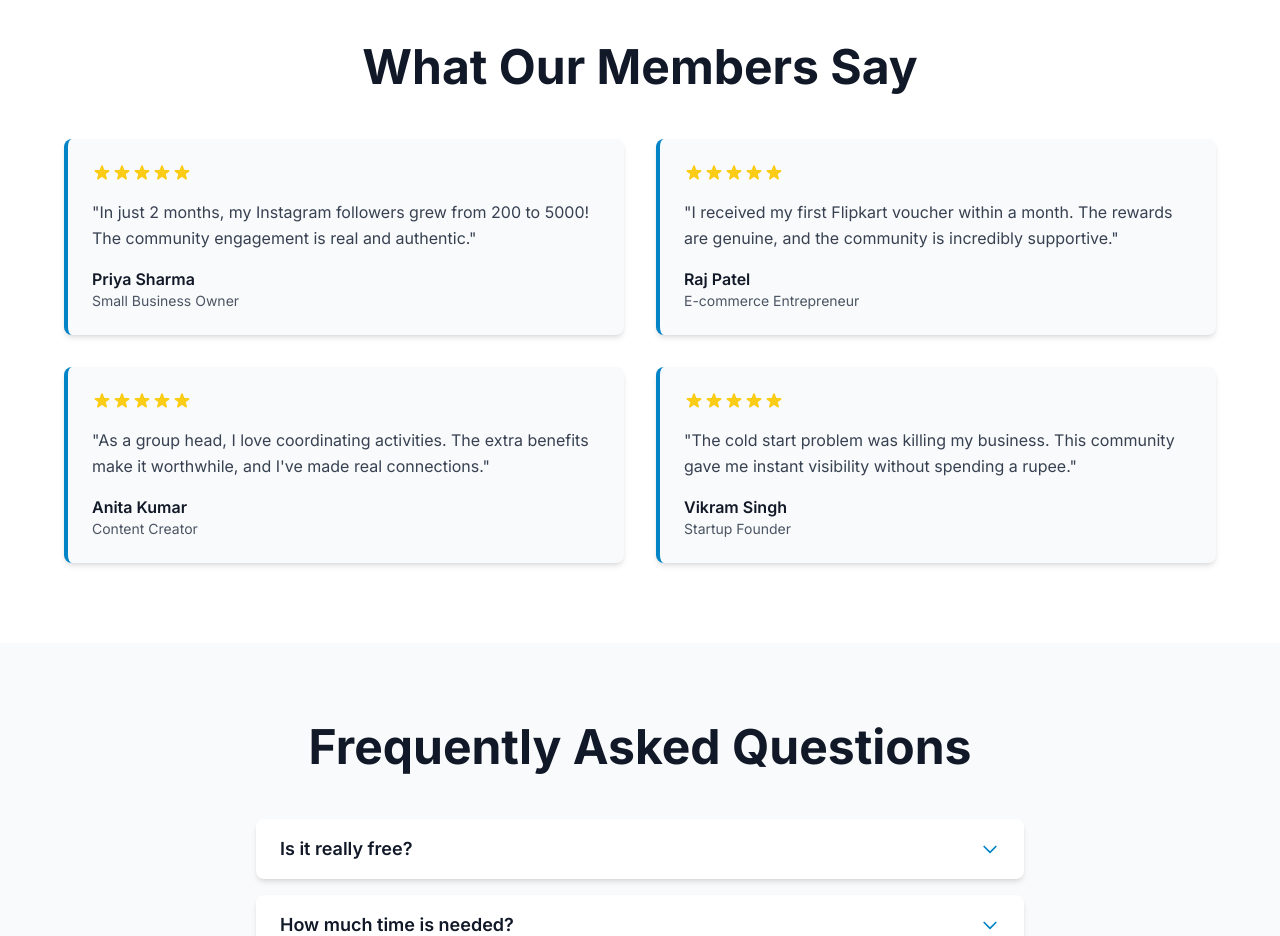
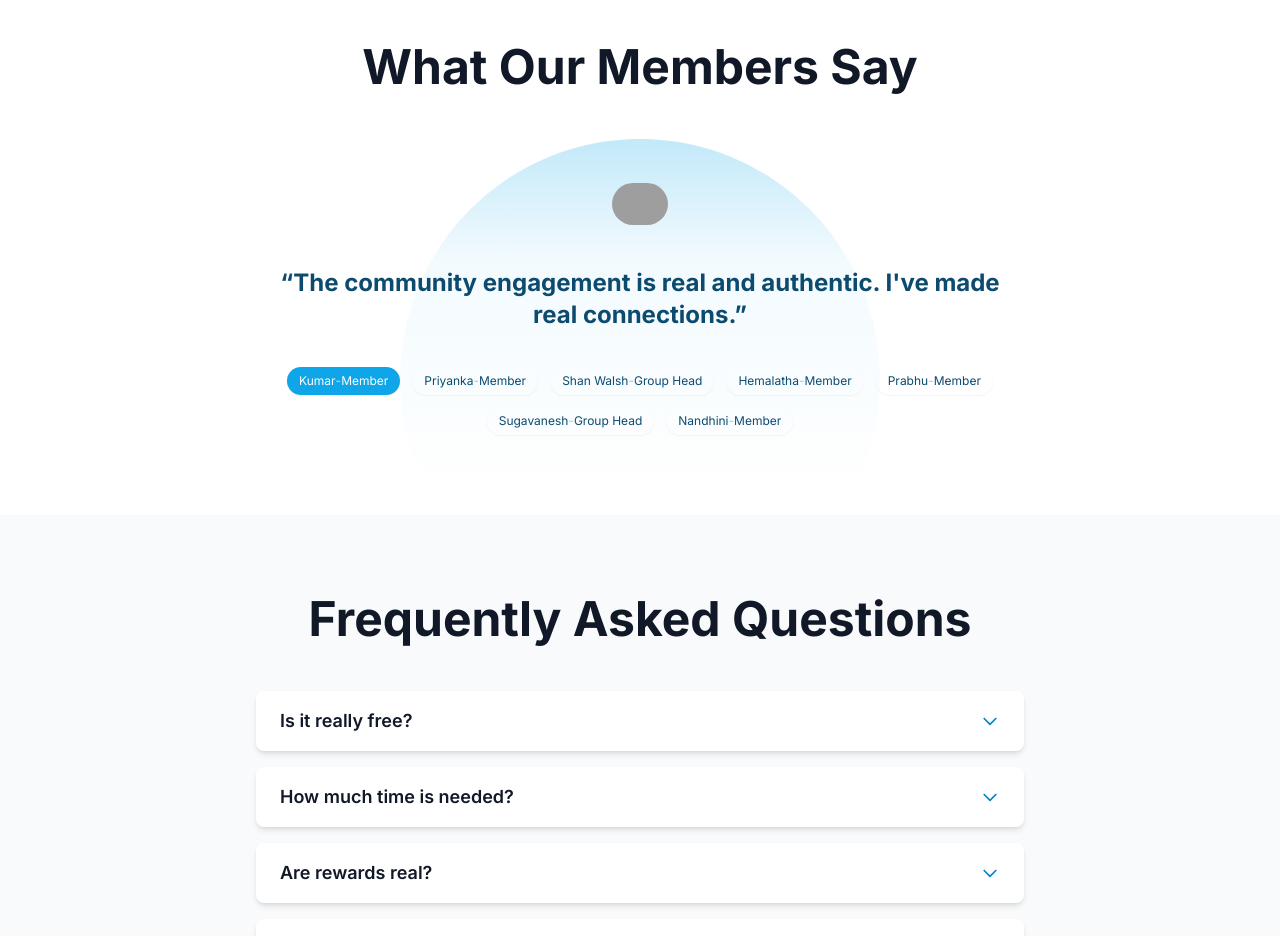
Before and after one commit to bala290498/orca-circle, a Next.js app: page / in a window 1280 px wide. Shown: the part 6600-7536 px from the top of the page. Built offline with nearby package versions, Linux system fonts and the light colour scheme; grey boxes are pictures that could not be loaded.

Commit message:
Update testimonials: add animated carousel, use avatars, update member names and roles

```diff
--- a/components/Testimonials.tsx
+++ b/components/Testimonials.tsx
@@ -1,30 +1,90 @@
+"use client";
+
+import { useState, useRef, useEffect } from "react";
+
+import Image from "next/image";
+
+import { Transition } from "@headlessui/react";
+
+interface Testimonial {
+  img: string;
+  quote: string;
+  name: string;
+  role: string;
+}
+
 export default function Testimonials() {
-  const testimonials = [
+  // Generate avatar URL based on name
+  const getAvatarUrl = (name: string) => {
+    return `https://ui-avatars.com/api/?name=${encodeURIComponent(name)}&size=56&background=random&color=fff&bold=true&rounded=true`;
+  };
+
+  const testimonials: Testimonial[] = [
     {
-      name: 'Priya Sharma',
-      role: 'Small Business Owner',
-      content: 'In just 2 months, my Instagram followers grew from 200 to 5000! The community engagement is real and authentic.',
-      rating: 5,
+      img: getAvatarUrl("Kumar"),
+      quote: "The community engagement is real and authentic. I've made real connections.",
+      name: "Kumar",
+      role: "Member",
     },
     {
-      name: 'Raj Patel',
-      role: 'E-commerce Entrepreneur',
-      content: 'I received my first Flipkart voucher within a month. The rewards are genuine, and the community is incredibly supportive.',
-      rating: 5,
+      img: getAvatarUrl("Priyanka"),
+      quote: "I received my first Flipkart voucher within a month. The rewards are genuine, and the community is incredibly supportive.",
+      name: "Priyanka",
+      role: "Member",
     },
     {
-      name: 'Anita Kumar',
-      role: 'Content Creator',
-      content: 'As a group head, I love coordinating activities. The extra benefits make it worthwhile, and I\'ve made real connections.',
-      rating: 5,
+      img: getAvatarUrl("Shan Walsh"),
+      quote: "As a group head, I love coordinating activities. The extra benefits make it worthwhile, and I've made real connections.",
+      name: "Shan Walsh",
+      role: "Group Head",
     },
     {
-      name: 'Vikram Singh',
-      role: 'Startup Founder',
-      content: 'The cold start problem was killing my business. This community gave me instant visibility without spending a rupee.',
-      rating: 5,
+      img: getAvatarUrl("Hemalatha"),
+      quote: "The community support helped my business gain instant visibility. Best part? It's completely free!",
+      name: "Hemalatha",
+      role: "Member",
     },
-  ]
+    {
+      img: getAvatarUrl("Prabhu"),
+      quote: "Amazing rewards system! I've received multiple gift vouchers just by staying active in the community.",
+      name: "Prabhu",
+      role: "Member",
+    },
+    {
+      img: getAvatarUrl("Sugavanesh"),
+      quote: "Leading a group has been rewarding. The extra benefits and networking opportunities are unmatched.",
+      name: "Sugavanesh",
+      role: "Group Head",
+    },
+    {
+      img: getAvatarUrl("Nandhini"),
+      quote: "From zero visibility to consistent engagement in weeks! This community changed my business trajectory.",
+      name: "Nandhini",
+      role: "Member",
+    },
+  ];
+
+  const testimonialsRef = useRef<HTMLDivElement>(null);
+  const [active, setActive] = useState<number>(0);
+  const [autorotate, setAutorotate] = useState<boolean>(true);
+  const autorotateTiming: number = 7000;
+
+  useEffect(() => {
+    if (!autorotate) return;
+    const interval = setInterval(() => {
+      setActive((prev) => (prev + 1 === testimonials.length ? 0 : prev + 1));
+    }, autorotateTiming);
+    return () => clearInterval(interval);
+  }, [active, autorotate, testimonials.length]);
+
+  const heightFix = () => {
+    if (testimonialsRef.current && testimonialsRef.current.parentElement)
+      testimonialsRef.current.parentElement.style.height = `${testimonialsRef.current.clientHeight}px`;
+  };
+
+  useEffect(() => {
+    heightFix();
+  }, []);
 
   return (
     <section className="py-20 bg-white">
@@ -33,36 +93,86 @@ export default function Testimonials() {
           <h2 className="text-3xl sm:text-4xl md:text-5xl font-bold text-gray-900 mb-12 text-center">
             What Our Members Say
           </h2>
-          <div className="grid md:grid-cols-2 gap-8">
-            {testimonials.map((testimonial, index) => (
-              <div
-                key={index}
-                className="bg-gray-50 rounded-lg p-6 shadow-md hover:shadow-xl transition-shadow duration-300 border-l-4 border-primary-600"
-              >
-                <div className="flex items-center mb-4">
-                  {[...Array(testimonial.rating)].map((_, i) => (
-                    <svg
-                      key={i}
-                      className="w-5 h-5 text-yellow-400"
-                      fill="currentColor"
-                      viewBox="0 0 20 20"
+          <div className="mx-auto w-full max-w-3xl text-center">
+            <div className="relative h-32">
+              <div className="pointer-events-none absolute left-1/2 top-0 h-[480px] w-[480px] -translate-x-1/2 before:absolute before:inset-0 before:-z-10 before:rounded-full before:bg-gradient-to-b before:from-primary-500/25 before:via-primary-500/5 before:via-25% before:to-primary-500/0 before:to-75%">
+                <div className="h-32 [mask-image:_linear-gradient(0deg,transparent,theme(colors.white)_20%,theme(colors.white))]">
+                  {testimonials.map((testimonial, index) => (
+                    <Transition
+                      as="div"
+                      key={index}
+                      show={active === index}
+                      className="absolute inset-0 -z-10 h-full"
+                      enter="transition ease-[cubic-bezier(0.68,-0.3,0.32,1)] duration-700 order-first"
+                      enterFrom="opacity-0 -rotate-[60deg]"
+                      enterTo="opacity-100 rotate-0"
+                      leave="transition ease-[cubic-bezier(0.68,-0.3,0.32,1)] duration-700"
+                      leaveFrom="opacity-100 rotate-0"
+                      leaveTo="opacity-0 rotate-[60deg]"
+                      beforeEnter={() => heightFix()}
                     >
-                      <path d="M9.049 2.927c.3-.921 1.603-.921 1.902 0l1.07 3.292a1 1 0 00.95.69h3.462c.969 0 1.371 1.24.588 1.81l-2.8 2.034a1 1 0 00-.364 1.118l1.07 3.292c.3.921-.755 1.688-1.54 1.118l-2.8-2.034a1 1 0 00-1.175 0l-2.8 2.034c-.784.57-1.838-.197-1.539-1.118l1.07-3.292a1 1 0 00-.364-1.118L2.98 8.72c-.783-.57-.38-1.81.588-1.81h3.461a1 1 0 00.951-.69l1.07-3.292z" />
-                    </svg>
+                      <Image
+                        className="relative left-1/2 top-11 -translate-x-1/2 rounded-full"
+                        src={testimonial.img}
+                        width={56}
+                        height={56}
+                        alt={testimonial.name}
+                      />
+                    </Transition>
                   ))}
                 </div>
-                <p className="text-gray-700 mb-4 leading-relaxed">
-                  "{testimonial.content}"
-                </p>
-                <div>
-                  <p className="font-semibold text-gray-900">{testimonial.name}</p>
-                  <p className="text-sm text-gray-600">{testimonial.role}</p>
-                </div>
               </div>
-            ))}
+            </div>
+            <div className="mb-9 transition-all delay-300 duration-150 ease-in-out">
+              <div className="relative flex flex-col" ref={testimonialsRef}>
+                {testimonials.map((testimonial, index) => (
+                  <Transition
+                    key={index}
+                    show={active === index}
+                    enter="transition ease-in-out duration-500 delay-200 order-first"
+                    enterFrom="opacity-0 -translate-x-4"
+                    enterTo="opacity-100 translate-x-0"
+                    leave="transition ease-out duration-300 delay-300 absolute"
+                    leaveFrom="opacity-100 translate-x-0"
+                    leaveTo="opacity-0 translate-x-4"
+                    beforeEnter={() => heightFix()}
+                  >
+                    <div className="text-2xl font-bold text-primary-900 before:content-['\201C'] after:content-['\201D']">
+                      {testimonial.quote}
+                    </div>
+                  </Transition>
+                ))}
+              </div>
+            </div>
+            <div className="-m-1.5 flex flex-wrap justify-center">
+              {testimonials.map((testimonial, index) => (
+                <button
+                  key={index}
+                  className={`m-1.5 inline-flex justify-center whitespace-nowrap rounded-full px-3 py-1.5 text-xs shadow-sm transition-colors duration-150 focus-visible:outline-none focus-visible:ring focus-visible:ring-primary-300 ${
+                    active === index
+                      ? "bg-primary-500 text-white shadow-primary-950/10"
+                      : "bg-white text-primary-900 hover:bg-primary-100"
+                  }`}
+                  onClick={() => {
+                    setActive(index);
+                    setAutorotate(false);
+                  }}
+                >
+                  <span>{testimonial.name}</span>{" "}
+                  <span
+                    className={`${
+                      active === index ? "text-primary-200" : "text-primary-300"
+                    }`}
+                  >
+                    -
+                  </span>{" "}
+                  <span>{testimonial.role}</span>
+                </button>
+              ))}
+            </div>
           </div>
         </div>
       </div>
     </section>
-  )
+  );
 }
--- a/next.config.js
+++ b/next.config.js
@@ -1,6 +1,14 @@
 /** @type {import('next').NextConfig} */
 const nextConfig = {
   reactStrictMode: true,
+  images: {
+    remotePatterns: [
+      {
+        protocol: 'https',
+        hostname: 'ui-avatars.com',
+      },
+    ],
+  },
 }
 
 module.exports = nextConfig
--- a/package.json
+++ b/package.json
@@ -9,6 +9,7 @@
     "lint": "next lint"
   },
   "dependencies": {
+    "@headlessui/react": "^2.2.9",
     "next": "^14.0.0",
     "react": "^18.2.0",
     "react-dom": "^18.2.0"
```
Also changed, not shown: 1 other file (tests, documents, lock files or other folders).
